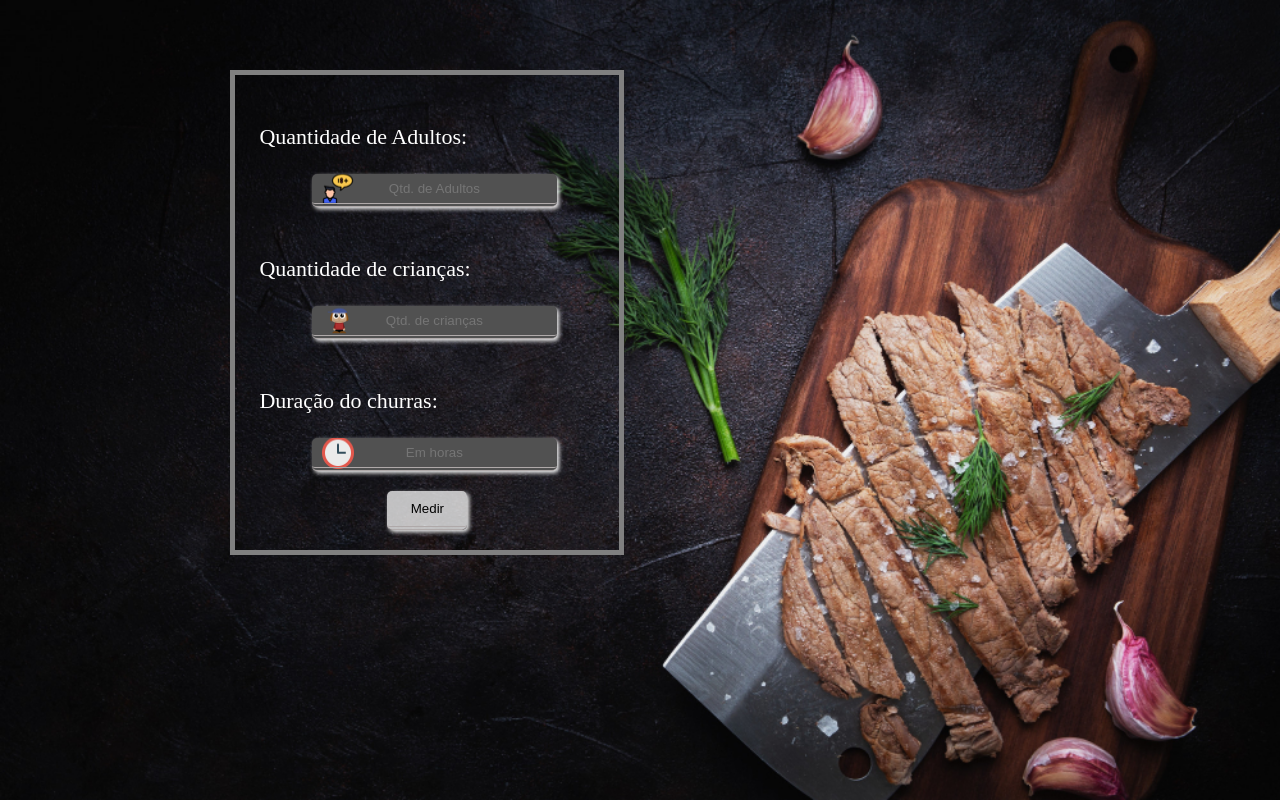
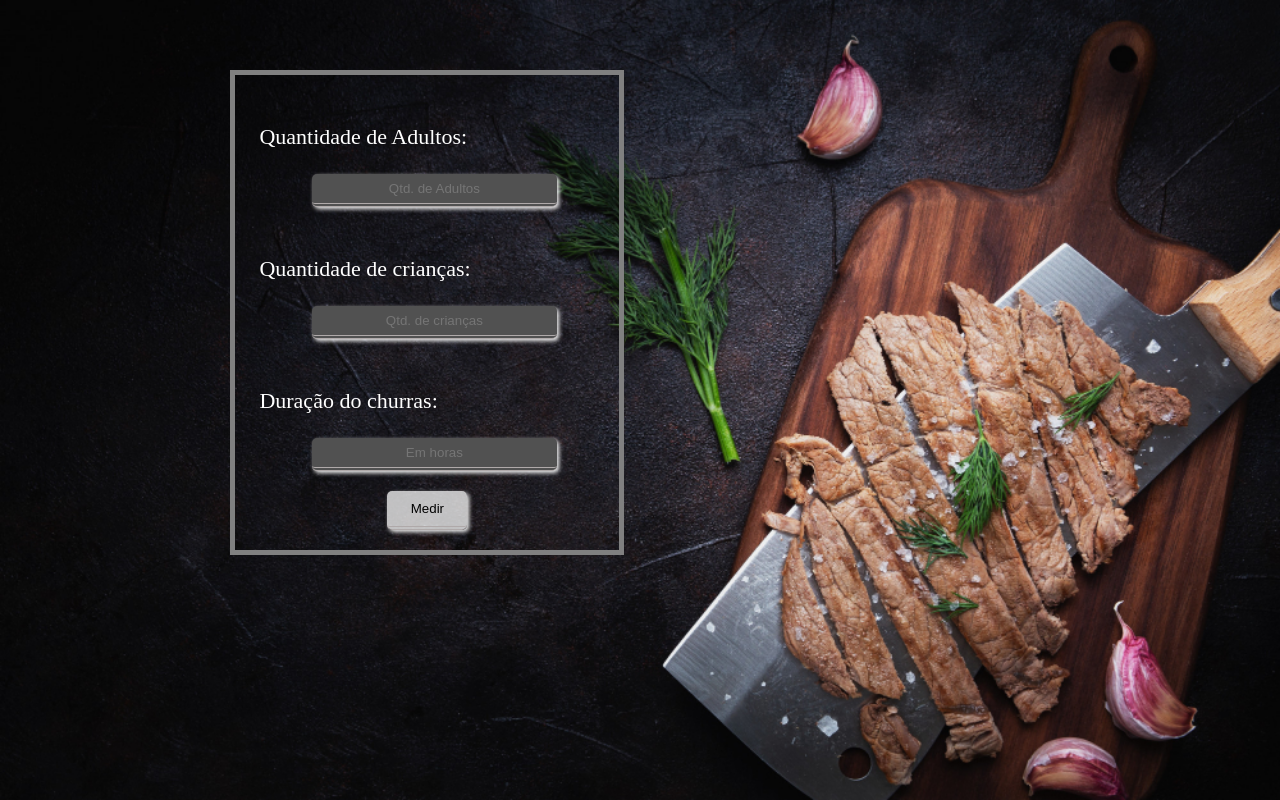
Before and after one commit to aba665/MedidorDoChurras, a plain HTML site: page index.html in a window 1280 px wide. Drawn offline with Linux system fonts and the light colour scheme.

Commit message:
Finished

```diff
--- a/style.css
+++ b/style.css
@@ -78,27 +78,6 @@ p{
     text-shadow: 5px 4px 7px black;
     font-weight: 500;
  }
- #ad{
-     background-image: url(image/adult.png);
-     background-repeat: no-repeat;
-     background-position-x: calc(0% + 10px);
-     background-position-y: center;
-
- }
- #cr{
-    background-image: url(image/child.png);
-    background-repeat: no-repeat;
-    background-position-x: calc(0% + 10px);
-    background-position-y: center;
-    overflow: hidden;
- }
- #hrs{
-    background-image: url(image/clock.png);
-    background-repeat: no-repeat;
-    background-position-x: calc(0% + 10px);
-    background-position-y: center;
-
- }
  @media (min-width: 350px) and (max-width: 540px){
 
     body{
```
